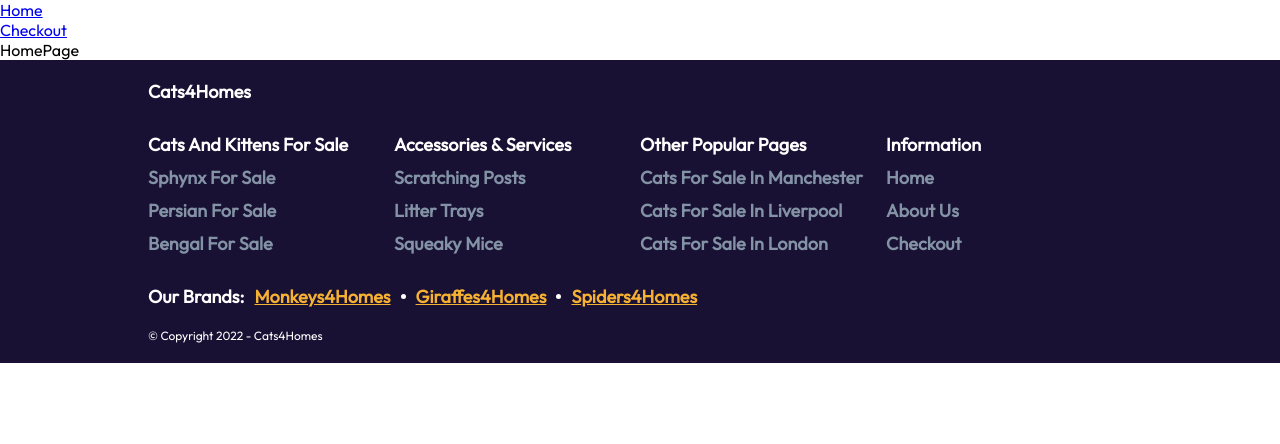
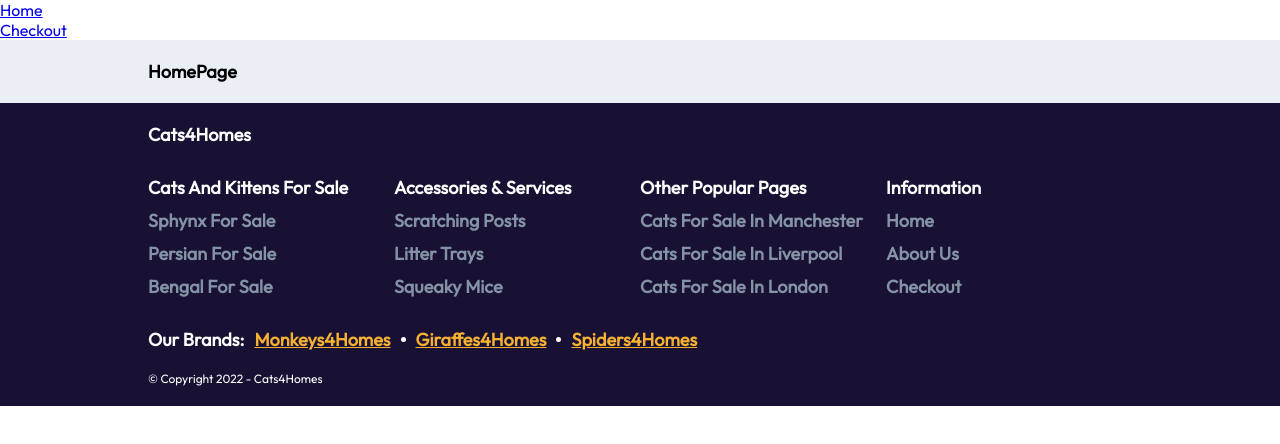
Before and after one commit to AndyJacko/CN-Master-Cat-Store-Project, a React (Create React App) app: page / in a window 1280 px wide. Shown: the top 444 px of the page. Built offline with nearby package versions, Linux system fonts and the light colour scheme.

Commit message:
Content wrapper completed...

```diff
--- a/src/page-layout/Content/Content.js
+++ b/src/page-layout/Content/Content.js
@@ -1,7 +1,30 @@
 import React from "react";
+import styled from "styled-components";
 
 const Content = ({ children }) => {
-  return <div>{children}</div>;
+  return (
+    <MainContainer>
+      <Container>{children}</Container>
+    </MainContainer>
+  );
 };
 
 export default Content;
+
+const MainContainer = styled.div`
+  width: 100%;
+  background: #e9eff5;
+`;
+
+const Container = styled.div`
+  width: 100%;
+  padding: 20px;
+  color: #000000;
+  font-size: 18px;
+  font-weight: bold;
+
+  @media (min-width: 768px) {
+    width: 80%;
+    margin: auto;
+  }
+`;
```
